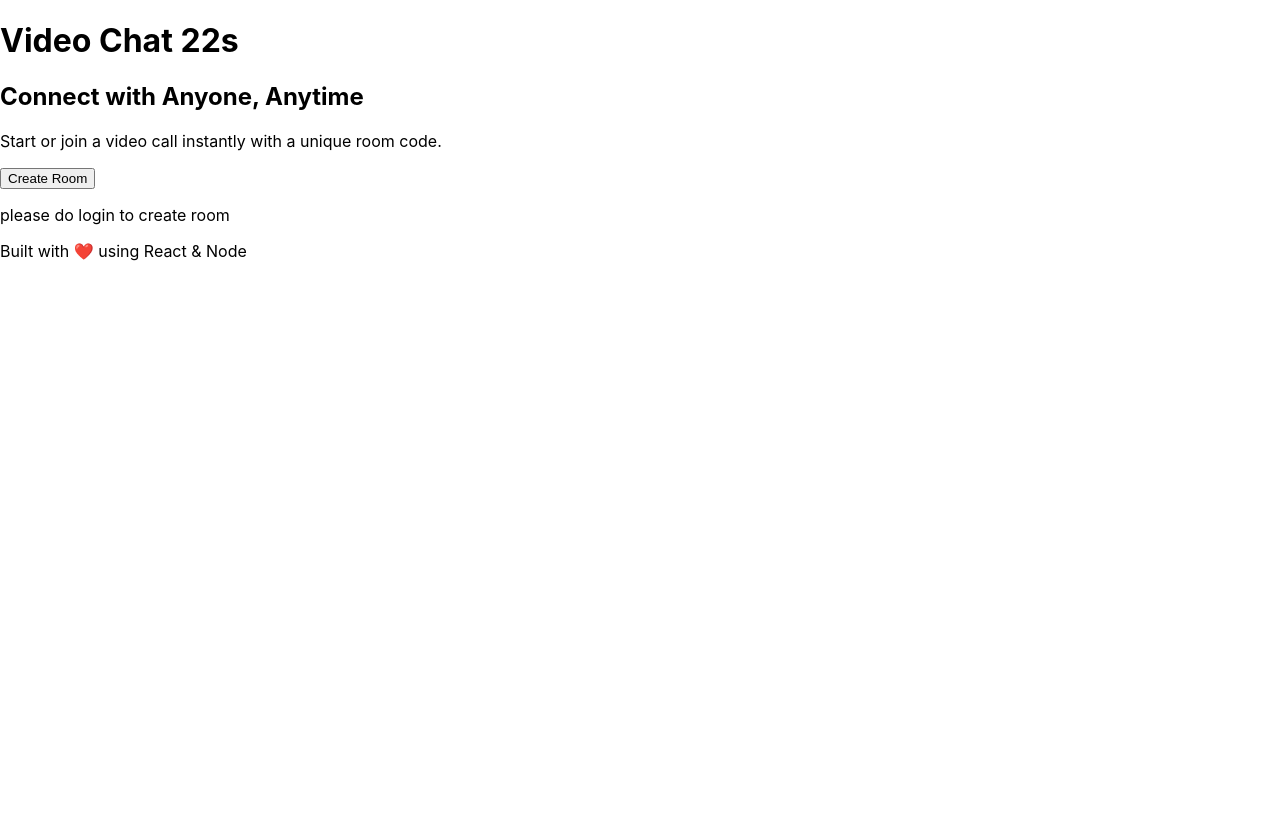
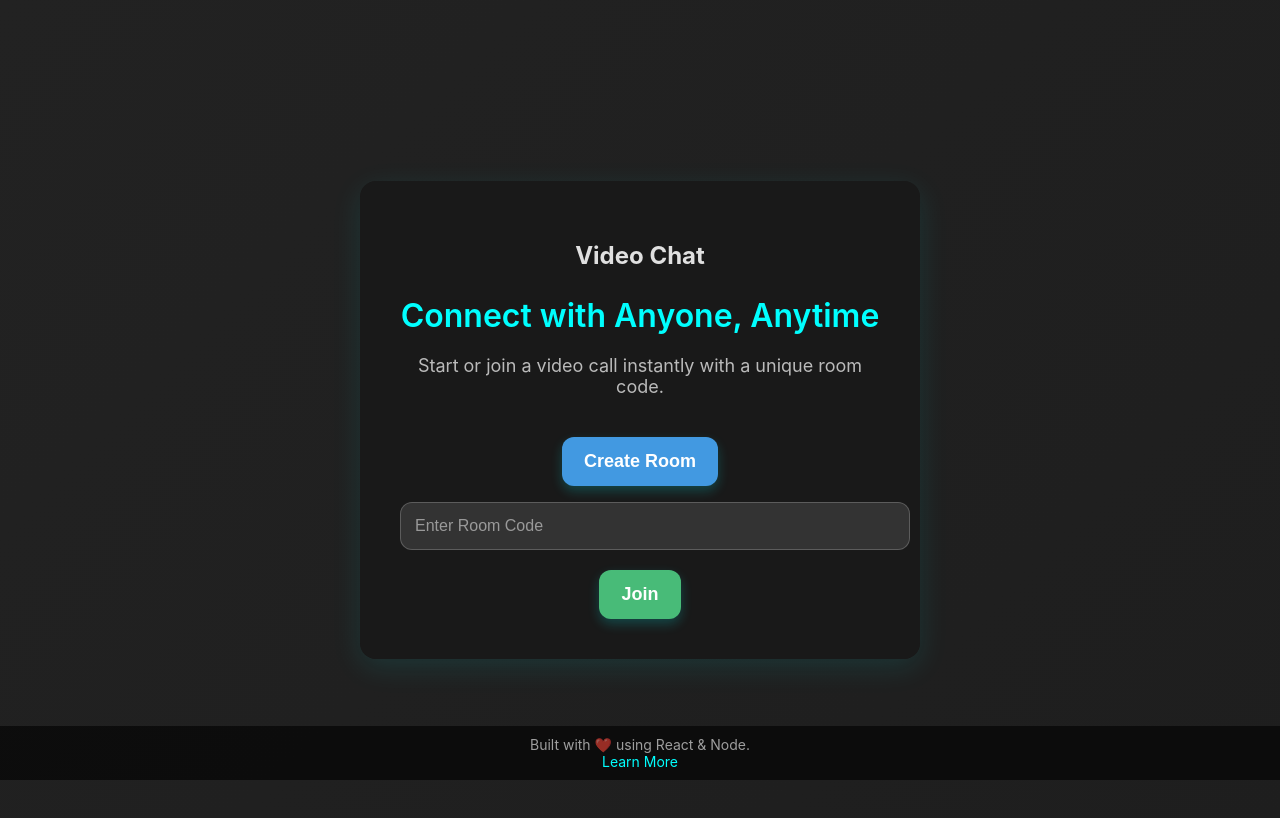
Before and after one commit to yogeshShopno/video-chat, a React (Create React App) app: page / in a window 1280 px wide. Shown: the top 818 px of the page. Built offline with nearby package versions, Linux system fonts and the light colour scheme.

Commit message:
update design

```diff
--- a/src/App.css
+++ b/src/App.css
@@ -112,3 +112,145 @@
     max-width: 90%;
   }
 }
+
+
+
+.dashboard-container {
+  background: linear-gradient(135deg, #222222, #1e1e1e);
+  min-height: 100vh;
+  display: flex;
+  justify-content: center;
+  align-items: center;
+  padding: 20px;
+}
+
+.dashboard-card {
+  background: rgba(25, 25, 25, 0.95);
+  border-radius: 16px;
+  box-shadow: 0px 8px 30px rgba(0, 255, 255, 0.1);
+  width: 100%;
+  max-width: 480px;
+  text-align: center;
+  color: #e0e0e0;
+  padding: 40px;
+  position: relative;
+  overflow: hidden;
+  transition: transform 0.3s ease-in-out, box-shadow 0.3s ease-in-out;
+}
+
+.dashboard-card:hover {
+  transform: scale(1.05);
+  box-shadow: 0px 15px 50px rgba(0, 255, 255, 0.2);
+}
+
+.dashboard-card h2 {
+  font-size: 32px;
+  color: #00ffff;
+  margin-bottom: 20px;
+  font-weight: 600;
+}
+
+.dashboard-card p {
+  font-size: 18px;
+  color: rgba(255, 255, 255, 0.7);
+  margin-bottom: 20px;
+}
+
+/* Room Code input */
+.input-field {
+  width: 100%;
+  padding: 14px;
+  margin-top: 16px;
+  border-radius: 12px;
+  border: 1px solid rgba(255, 255, 255, 0.2);
+  background-color: #333;
+  color: white;
+  font-size: 16px;
+  transition: all 0.3s ease;
+}
+
+.input-field::placeholder {
+  color: rgba(255, 255, 255, 0.5);
+}
+
+.input-field:focus {
+  border-color: #00ffff;
+  box-shadow: 0 0 8px rgba(0, 255, 255, 0.7);
+  outline: none;
+}
+
+/* Create Room Button */
+.create-room-button {
+  padding: 14px 22px;
+  margin-top: 20px;
+  background-color: #4299e1;
+  color: white;
+  font-size: 18px;
+  font-weight: 600;
+  border: none;
+  border-radius: 12px;
+  cursor: pointer;
+  transition: background-color 0.3s ease, box-shadow 0.3s ease;
+  box-shadow: 0 5px 12px rgba(0, 255, 255, 0.2);
+}
+
+.create-room-button:hover {
+  background-color: #3182ce;
+  box-shadow: 0 10px 20px rgba(0, 255, 255, 0.3);
+}
+
+/* Join Room Button */
+.join-button {
+  padding: 14px 22px;
+  margin-top: 20px;
+  background-color: #48bb78;
+  color: white;
+  font-size: 18px;
+  font-weight: 600;
+  border: none;
+  border-radius: 12px;
+  cursor: pointer;
+  transition: background-color 0.3s ease, box-shadow 0.3s ease;
+  box-shadow: 0 5px 12px rgba(0, 255, 255, 0.2);
+}
+
+.join-button:hover {
+  background-color: #38a169;
+  box-shadow: 0 10px 20px rgba(0, 255, 255, 0.3);
+}
+
+/* Footer Styling */
+.dashboard-footer {
+  position: fixed;
+  bottom: 20px;
+  font-size: 14px;
+  color: rgba(255, 255, 255, 0.6);
+  text-align: center;
+  width: 100%;
+  padding: 10px;
+  background: rgba(0, 0, 0, 0.6);
+  border-radius: 8px;
+}
+
+.dashboard-footer a {
+  color: #00ffff;
+  text-decoration: none;
+}
+
+.dashboard-footer a:hover {
+  text-decoration: underline;
+}
+
+/* Responsive design */
+@media (max-width: 500px) {
+  .dashboard-card {
+    padding: 30px;
+    max-width: 90%;
+  }
+
+  .dashboard-footer {
+    position: relative;
+    bottom: auto;
+    padding: 10px;
+  }
+}
--- a/src/Dashboard.js
+++ b/src/Dashboard.js
@@ -7,9 +7,9 @@ export default function Dashboard() {
   const [createRoomCode, setCreateRoomCode] = useState("");
 
   const navigate = useNavigate();
-const [user, setUser] = useState(null);
+  const [user, setUser] = useState("jg        ");
   const createRoom = () => {
-    if(user){
+    if (user) {
       const newRoom = Math.random().toString(36).substring(2, 8).toUpperCase();
       setCreateRoomCode(newRoom);
     }
@@ -17,10 +17,12 @@ const [user, setUser] = useState(null);
   };
 
   return (
-    <div className="h-screen flex flex-col items-center justify-center bg-gray-900 text-white">
+    <section className="dashboard-container">
+      <div >
+        <div className="dashboard-card">
           {/* Navbar */}
           <div className="absolute top-0 w-full flex justify-between items-center p-4 bg-gray-800 shadow-md">
-        <h1 className="text-2xl font-bold text-white">Video Chat 22s</h1>
+            <h1 className="text-2xl font-bold text-white">Video Chat</h1>
           </div>
 
           {/* Main Content */}
@@ -30,43 +32,46 @@ const [user, setUser] = useState(null);
               Start or join a video call instantly with a unique room code.
             </p>
 
-
             <div className="flex space-x-4 mt-6">
               {/* Create Room Button */}
               <button
                 onClick={createRoom}
-            className="px-6 py-3 bg-blue-500 rounded-lg text-white font-semibold text-lg shadow-md hover:bg-blue-600"
+                className="create-room-button"
               >
                 Create Room
               </button>
-
+              {createRoomCode && (
+                <p className="text-lg text-gray-400 mb-6 mt-5">{createRoomCode}</p>
+              )}
               {/* Join Room Input & Button */}
-          {user?
+              {user ? (
                 <div className="flex">
                   <input
                     type="text"
                     placeholder="Enter Room Code"
                     value={roomCode}
                     onChange={(e) => setRoomCode(e.target.value)}
-              className="p-3 rounded-l-lg text-black outline-none"
+                    className="input-field"
                   />
-            <button
-              className="px-6 py-3 bg-green-500 rounded-r-lg text-white font-semibold text-lg shadow-md hover:bg-green-600"
-            >Join
-            </button>
-            <button onClick={() => navigate("/target-page")}>Check</button>
-          </div> :<p>please do login to create room
-             </p>}
+                  <button className="join-button">Join</button>
+                  {/* <button onClick={() => navigate("/target-page")}>Check</button> */}
                 </div>
-        {createRoomCode && (
-          <p className="text-lg text-gray-400 mb-6 mt-5">{createRoomCode}</p>
+              ) : (
+                <p>Please log in to create a room</p>
               )}
             </div>
 
+          </div>
+
           {/* Footer */}
-      <div className="absolute bottom-4 text-gray-400 text-sm">
-        Built with ❤️ using React & Node
+
         </div>
+
       </div>
+      <div className="dashboard-footer">
+        Built with ❤️ using React & Node. <br />
+        <a href="https://example.com" target="_blank" rel="noopener noreferrer">Learn More</a>
+      </div>
+    </section>
   );
 }
```
Lines whose indentation alone changed are shown as unchanged.
